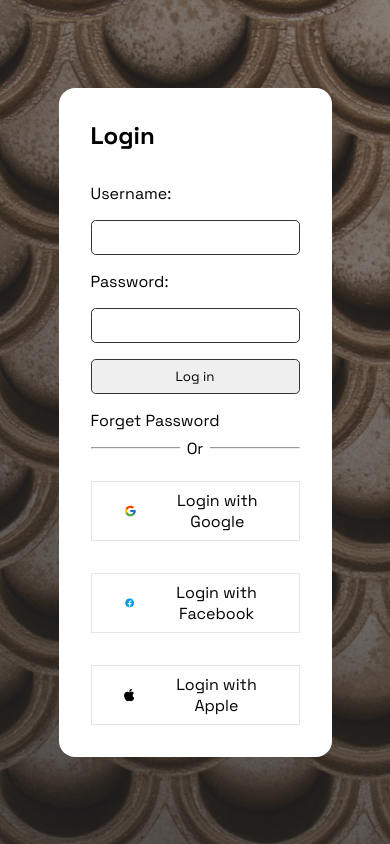
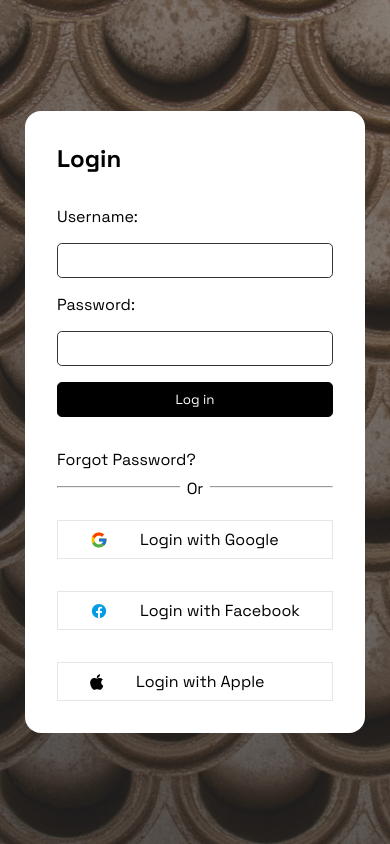
Before and after one commit to ceeriil/YFN, a Django app: page /login/ in a window 390 px wide. Run offline with Django 3.2, Linux system fonts and the light colour scheme; parts of the project's set-up code (start-up, migrations or seed data) failed here and were passed over.

Commit message:
finished responsiveness for signin page

```diff
--- a/src/static/app/css/style.css
+++ b/src/static/app/css/style.css
@@ -539,7 +539,7 @@ footer .copyright h2 {
   border-radius: 0.3rem;
 }
 
-.signup_form .form button {
+.signup_form .form .btn {
   background: #000;
   color: #fff;
   border: 0;
@@ -1057,6 +1057,10 @@ footer .copyright h2 {
   .signup_form h2 {
     font-size: .8rem;
   }
+
+  .login_form {
+    max-width: 95%;
+  }
 }
 
 @media (max-width: 350px) {
--- a/src/templates/users/login.html
+++ b/src/templates/users/login.html
@@ -12,7 +12,7 @@
               </form>
 
               <div class="">
-                <a href="">Forget Password</a>
+                <a href="">Forgot Password?</a>
             </div>
 
         <div class="line">
```
